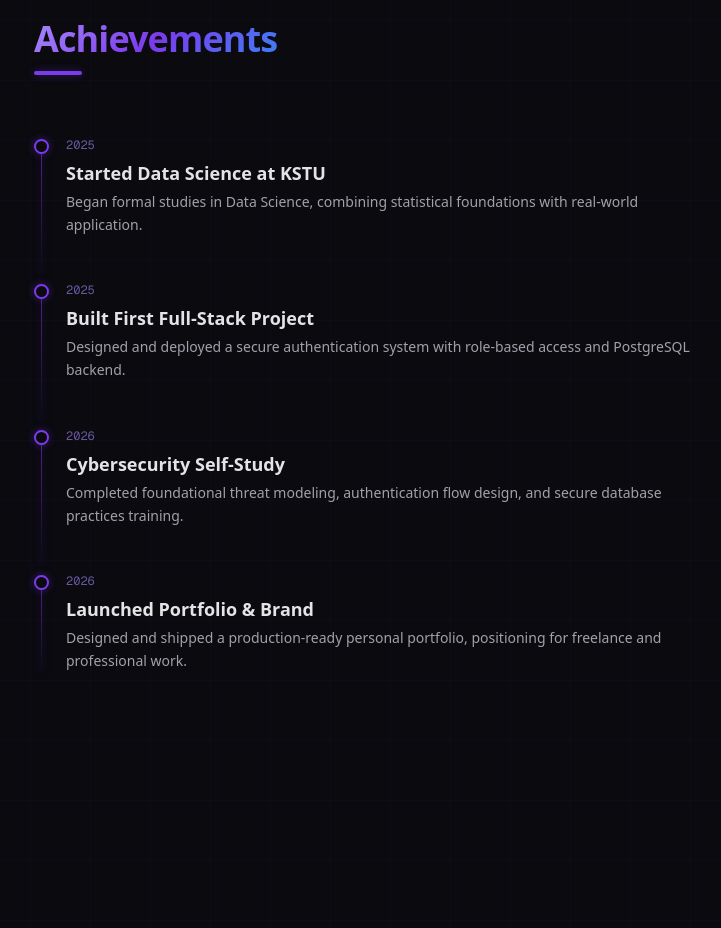
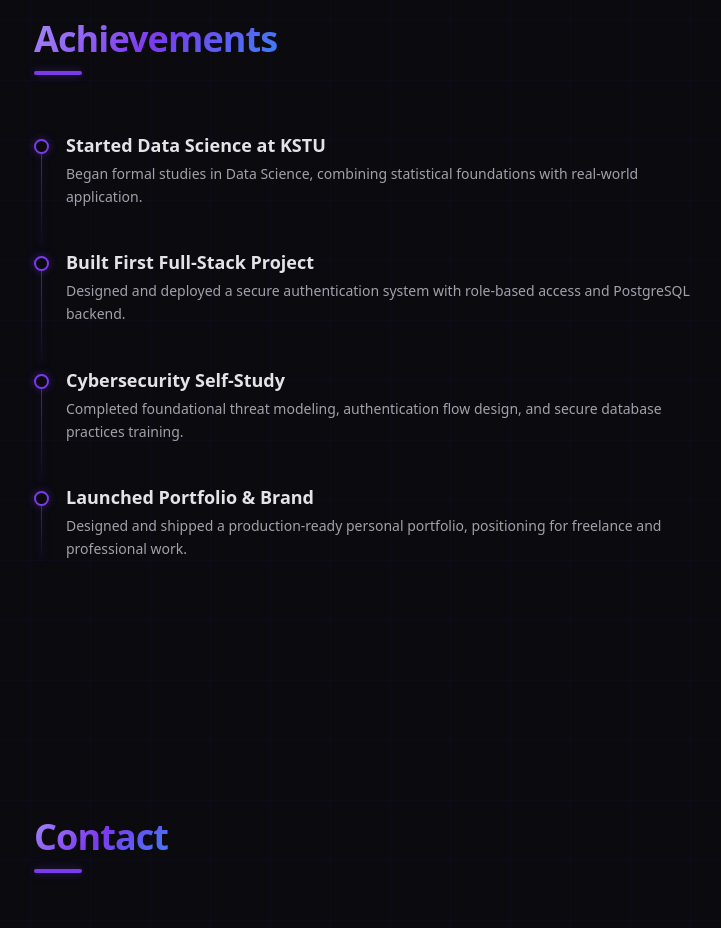
Before and after one commit to Zeph-cmd/zeph-portfolio, a Next.js app: page / in a window 1280 px wide. Shown: the part 3460-4388 px from the top of the page, without its empty margins (30-751 px from the left). Built offline with nearby package versions, Linux system fonts and the light colour scheme.

Commit message:
Remove years from achievements timeline

```diff
--- a/src/components/Achievements.tsx
+++ b/src/components/Achievements.tsx
@@ -6,25 +6,21 @@ import SectionWrapper from "./SectionWrapper";
 
 const achievements = [
   {
-    year: "2025",
     title: "Started Data Science at KSTU",
     description:
       "Began formal studies in Data Science, combining statistical foundations with real-world application.",
   },
   {
-    year: "2025",
     title: "Built First Full-Stack Project",
     description:
       "Designed and deployed a secure authentication system with role-based access and PostgreSQL backend.",
   },
   {
-    year: "2026",
     title: "Cybersecurity Self-Study",
     description:
       "Completed foundational threat modeling, authentication flow design, and secure database practices training.",
   },
   {
-    year: "2026",
     title: "Launched Portfolio & Brand",
     description:
       "Designed and shipped a production-ready personal portfolio, positioning for freelance and professional work.",
@@ -56,8 +52,7 @@ function TimelineItem({
       <div className="absolute left-0 top-2 h-[15px] w-[15px] rounded-full border-2 border-neon bg-background glow-line" />
 
       {/* Content */}
-      <span className="font-mono text-xs text-neon-light/60">{item.year}</span>
-      <h3 className="mt-1 text-lg font-semibold text-foreground">
+      <h3 className="text-lg font-semibold text-foreground">
         {item.title}
       </h3>
       <p className="mt-1 text-sm text-muted leading-relaxed">
```
